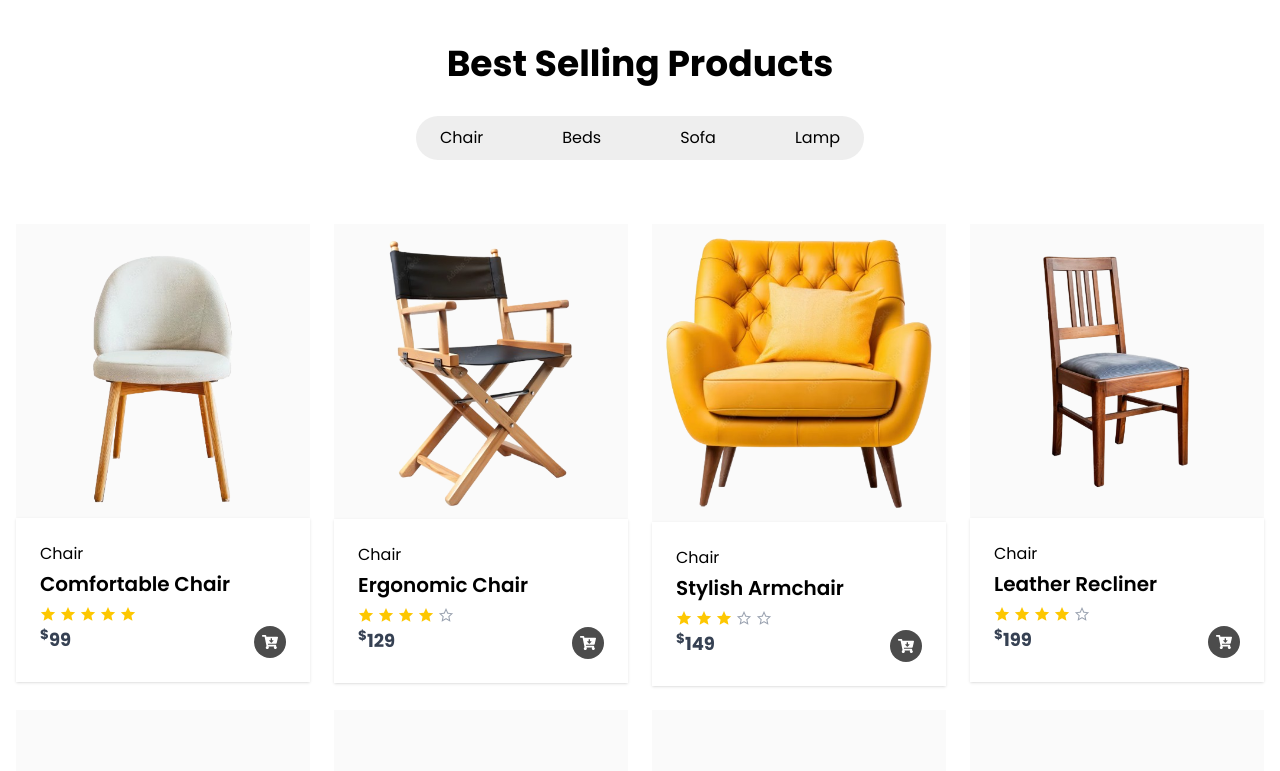
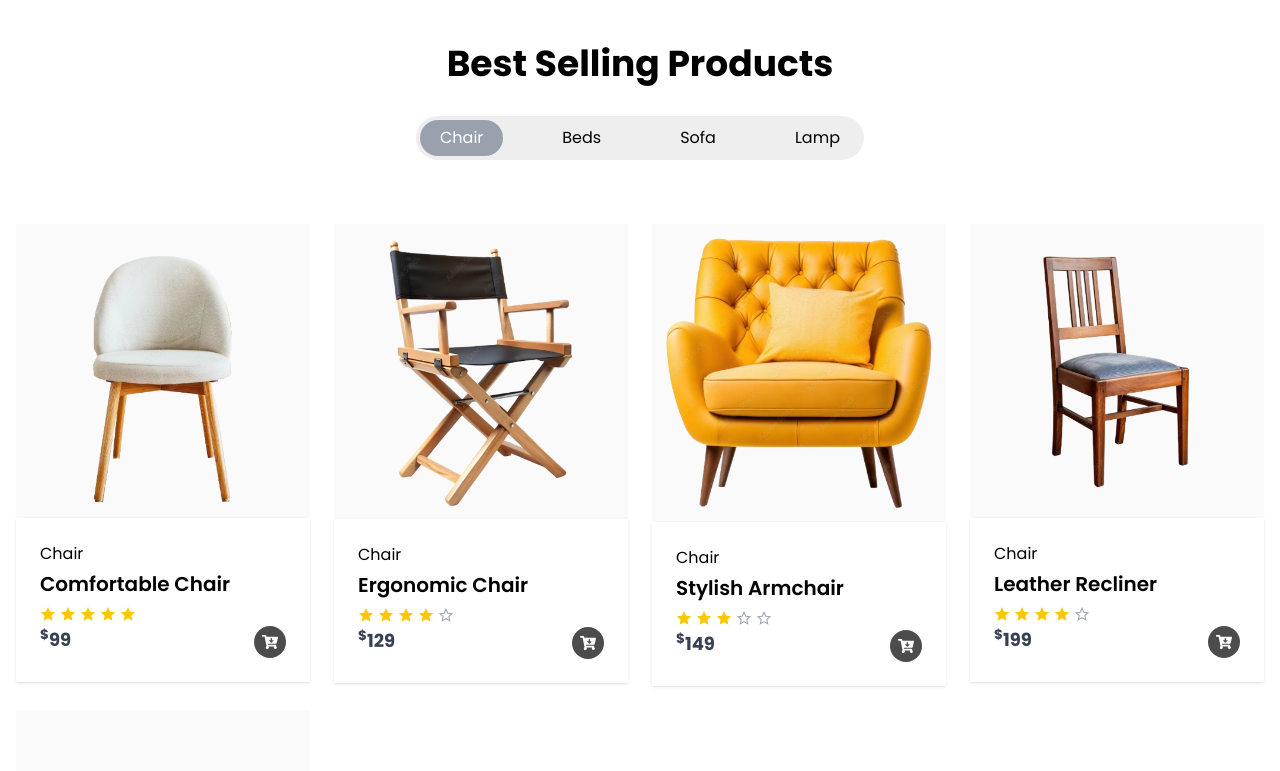
Before and after one commit to arifstk/A.H_Furniture, a React (Vite) app: page / in a window 1280 px wide. Shown: the part 1200-1971 px from the top of the page. Built offline with nearby package versions, Linux system fonts and the light colour scheme.

Commit message:
initial commit

```diff
--- a/src/pages/shop/Products.jsx
+++ b/src/pages/shop/Products.jsx
@@ -1,9 +1,13 @@
-import React from 'react';
+import React, { useState } from 'react';
 import { products } from './../../utils/Products';
 import ProductCard from './ProductCard';
 
 const Products = ({headline}) => {
   const categories = ["Chair", "Beds", "Sofa", "Lamp"];
+  const [selectedCategory, setSelectedCategory] = useState("Chair");
+  const filteredProducts = products.filter((product) => product.category === selectedCategory);
+
+
 
   return (
     <div>
@@ -15,7 +19,10 @@ const Products = ({headline}) => {
           <div className='flex flex-col justify-center sm:flex-row items-center md:justify-between'>
             {
               categories.map((category) =>(
-                <button key={category} className={'py-1.5 sm:px-5 px-8 rounded-full hover:bg-gray-500 hover:text-white transitions-colors cursor-pointer'}>{category}</button>
+                <button onClick={() => {
+                  setSelectedCategory(category)
+                }}
+                key={category} className={`py-1.5 sm:px-5 px-8 rounded-full hover:bg-gray-400 hover:text-white transitions-colors cursor-pointer ${selectedCategory === category ? 'bg-gray-400 text-white':''}`}>{category}</button>
               ))
             }
           </div>
@@ -24,7 +31,7 @@ const Products = ({headline}) => {
         {/* Products Grid  */}
         <div className='grid grid-cols-1 sm:grid-cols-2 md:grid-cols-4 gap-6'>
           {
-            products.map((product, index) => (
+            filteredProducts.map((product, index) => ( //instead of products "filteredProducts"
               <ProductCard key={index} product={product} />
             ))
           }
```
